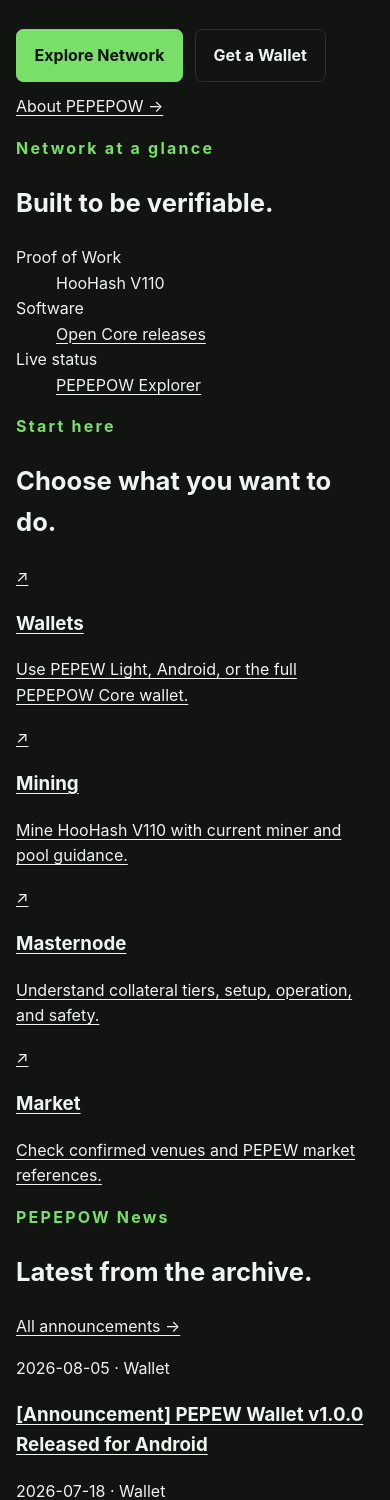
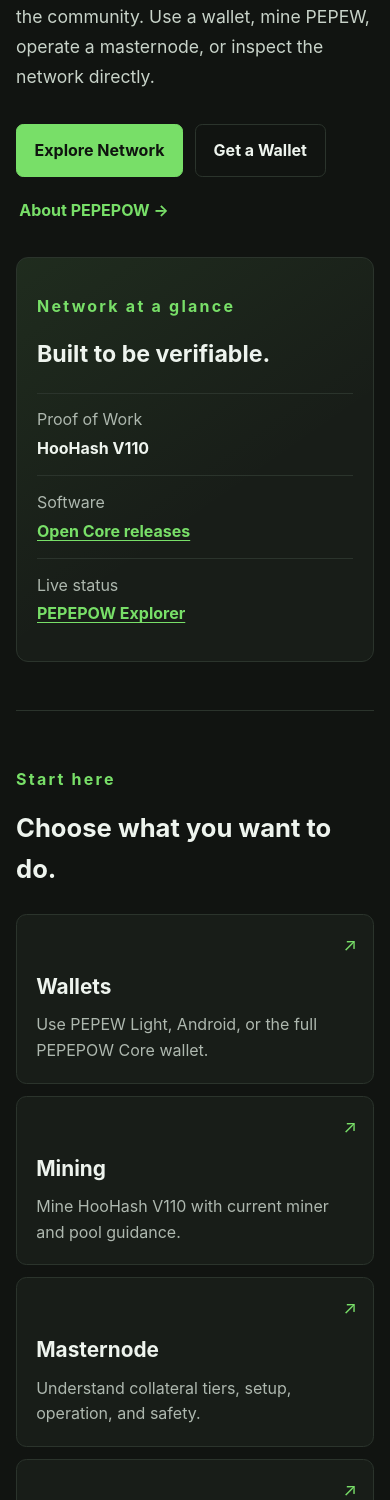
Before and after one commit to edisontw/pepepow-site, an Astro site: page / in a window 390 px wide. Shown: the part 500-2000 px from the top of the page. Built offline with nearby package versions, Linux system fonts and the light colour scheme; Astro itself is replaced by a stand-in of ours.

Commit message:
style: add responsive staging homepage

```diff
--- a/src/styles/global.css
+++ b/src/styles/global.css
@@ -312,3 +312,211 @@ h2 { font-size: clamp(1.6rem, 4vw, 2.4rem); }
     animation-iteration-count: 1 !important;
   }
 }
+
+/* Staging homepage */
+.home-shell {
+  padding-bottom: 2rem;
+}
+.home-hero {
+  display: grid;
+  grid-template-columns: minmax(0, 1.45fr) minmax(17rem, .75fr);
+  gap: clamp(1.5rem, 5vw, 4rem);
+  align-items: end;
+  padding: clamp(4rem, 10vw, 8rem) 0 clamp(3rem, 7vw, 5rem);
+}
+.home-hero-copy {
+  max-width: 48rem;
+}
+.home-hero h1 {
+  max-width: 10ch;
+  margin-block: .5rem 1.25rem;
+}
+.home-hero-lede {
+  max-width: 42rem;
+  margin: 0;
+  color: #c8d3c9;
+  font-size: clamp(1.1rem, 2vw, 1.3rem);
+  line-height: 1.7;
+}
+.text-action {
+  display: inline-flex;
+  min-height: 2.75rem;
+  align-items: center;
+  padding: .55rem .2rem;
+  color: var(--accent);
+  font-weight: 700;
+  text-decoration: none;
+}
+.text-action:hover {
+  text-decoration: underline;
+}
+.network-card {
+  padding: 1.25rem;
+  border: 1px solid var(--border);
+  border-radius: .75rem;
+  background:
+    linear-gradient(145deg, rgba(120, 223, 104, .08), transparent 60%),
+    var(--surface);
+}
+.network-card h2 {
+  margin: .3rem 0 1.25rem;
+  font-size: clamp(1.45rem, 3vw, 2rem);
+}
+.network-facts {
+  display: grid;
+  gap: 0;
+  margin: 0;
+}
+.network-facts > div {
+  display: grid;
+  grid-template-columns: minmax(7rem, .8fr) minmax(0, 1.2fr);
+  gap: 1rem;
+  padding: .85rem 0;
+  border-top: 1px solid var(--border);
+}
+.network-facts dt {
+  color: var(--muted);
+}
+.network-facts dd {
+  margin: 0;
+  font-weight: 700;
+}
+.network-facts a {
+  color: var(--accent);
+}
+.home-section {
+  padding: clamp(2.5rem, 6vw, 4.5rem) 0;
+  border-top: 1px solid var(--border);
+}
+.section-heading {
+  max-width: 46rem;
+  margin-bottom: 1.5rem;
+}
+.section-heading-row {
+  max-width: none;
+  display: flex;
+  justify-content: space-between;
+  align-items: end;
+  gap: 1rem 2rem;
+}
+.section-heading h2 {
+  margin: .25rem 0 0;
+}
+.start-grid {
+  display: grid;
+  grid-template-columns: repeat(4, minmax(0, 1fr));
+  gap: .75rem;
+}
+.start-card {
+  position: relative;
+  min-height: 13rem;
+  padding: 1.2rem;
+  border: 1px solid var(--border);
+  border-radius: .65rem;
+  background: var(--surface);
+  text-decoration: none;
+  transition: border-color .15s ease, background-color .15s ease, transform .15s ease;
+}
+.start-card h3 {
+  margin: 2.25rem 0 .55rem;
+  font-size: 1.3rem;
+}
+.start-card p {
+  margin: 0;
+  color: var(--muted);
+  line-height: 1.6;
+}
+.card-arrow {
+  position: absolute;
+  top: 1rem;
+  right: 1rem;
+  color: var(--accent);
+  font-size: 1.1rem;
+}
+.start-card:focus-visible {
+  border-color: var(--accent);
+}
+.latest-grid {
+  display: grid;
+  grid-template-columns: repeat(3, minmax(0, 1fr));
+  gap: .75rem;
+}
+.latest-card {
+  padding: 1.15rem;
+  border: 1px solid var(--border);
+  border-radius: .65rem;
+  background: var(--surface);
+}
+.latest-card h3 {
+  margin: .45rem 0 0;
+  font-size: 1.05rem;
+  line-height: 1.45;
+}
+.latest-card h3 a {
+  text-decoration-thickness: .08em;
+  text-underline-offset: .2em;
+}
+.card-meta,
+.archive-context {
+  color: var(--muted);
+  font-size: .88rem;
+}
+.card-meta {
+  margin: 0;
+}
+.archive-context {
+  max-width: 48rem;
+  margin: 1.2rem 0 0;
+  line-height: 1.6;
+}
+.quick-links {
+  display: flex;
+  flex-wrap: wrap;
+  gap: .55rem;
+}
+.quick-links a {
+  min-height: 2.75rem;
+  display: inline-flex;
+  align-items: center;
+  padding: .55rem .8rem;
+  border: 1px solid var(--border);
+  border-radius: .45rem;
+  background: var(--surface);
+  color: #d8e0d8;
+  text-decoration: none;
+}
+.quick-links a:hover,
+.quick-links a:focus-visible {
+  border-color: var(--accent);
+  color: #fff;
+  background: var(--surface-raised);
+}
+@media (hover: hover) {
+  .start-card:hover {
+    border-color: #3b493d;
+    background: var(--surface-raised);
+    transform: translateY(-2px);
+  }
+}
+@media (max-width: 56rem) {
+  .home-hero {
+    grid-template-columns: 1fr;
+    align-items: start;
+  }
+  .network-card { max-width: 38rem; }
+  .start-grid { grid-template-columns: repeat(2, minmax(0, 1fr)); }
+  .latest-grid { grid-template-columns: 1fr; }
+}
+@media (max-width: 38rem) {
+  .home-hero { padding-top: 3rem; }
+  .start-grid { grid-template-columns: 1fr; }
+  .start-card { min-height: auto; }
+  .section-heading-row {
+    align-items: start;
+    flex-direction: column;
+  }
+  .network-facts > div {
+    grid-template-columns: 1fr;
+    gap: .2rem;
+  }
+}
```
